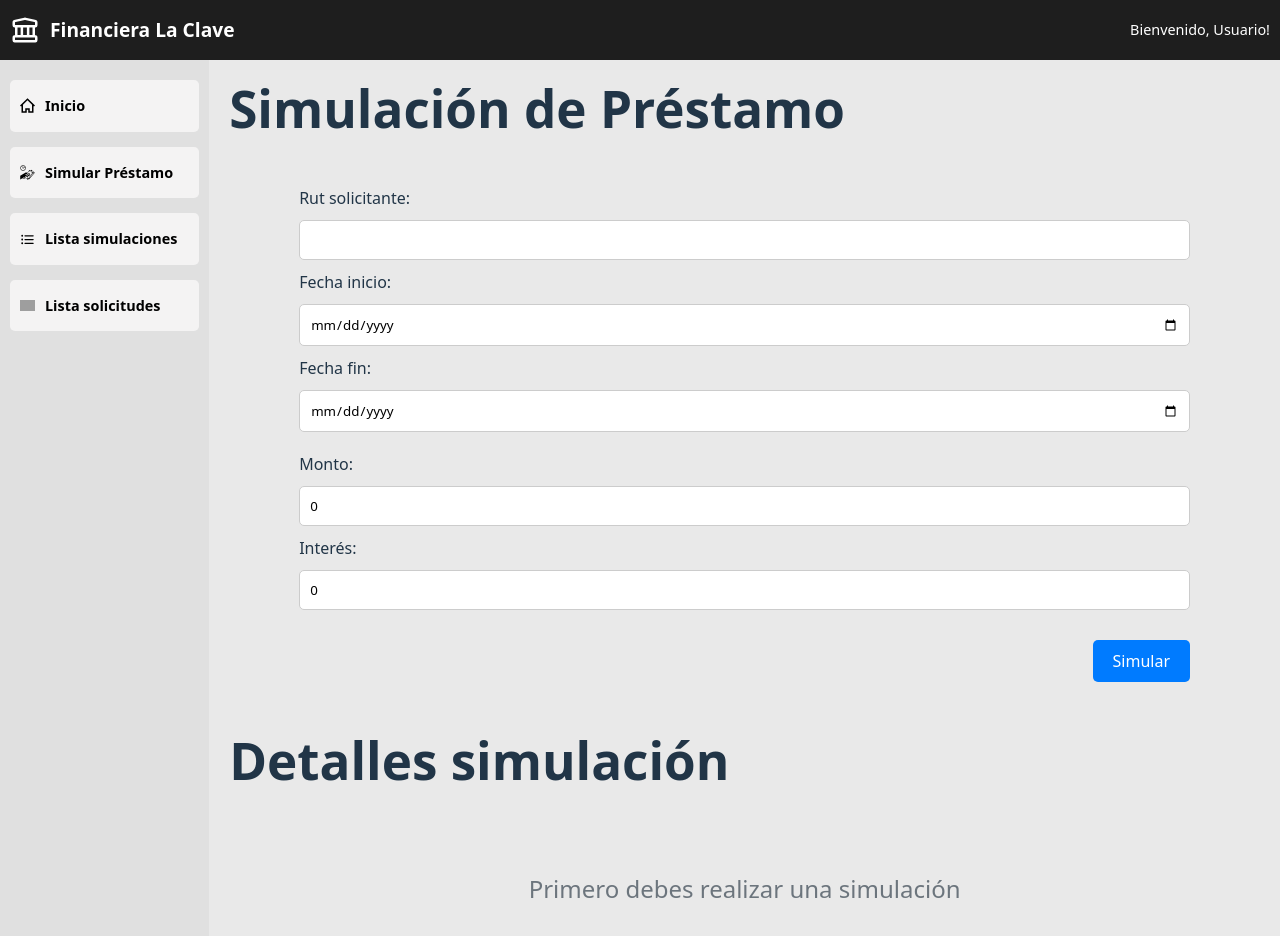
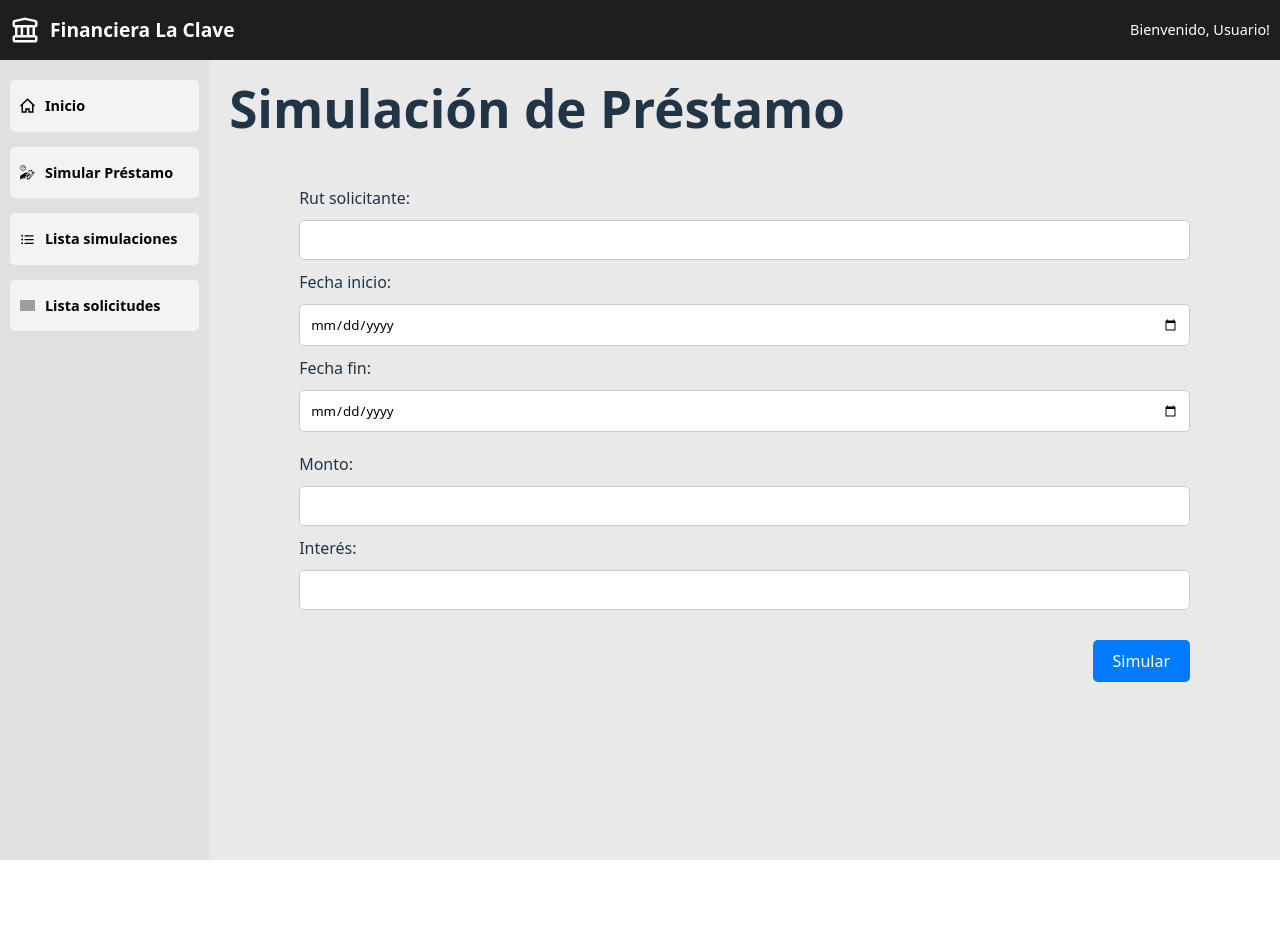
Before and after one commit to bastiansv/ingsoftware, a React (Vite) app in the folder front/: page /ejecutivo/solicitud in a window 1280 px wide. Shown: the top 936 px of the page. After the commit the page ends 860 px from the top, so only its background shows below. Built offline with nearby package versions, Linux system fonts and the light colour scheme; grey boxes are pictures that could not be loaded; the HTML template or start-up script is replaced by a standard one.

Commit message:
si bastian si

```diff
--- a/front/src/App.tsx
+++ b/front/src/App.tsx
@@ -21,7 +21,7 @@ function App() {
           <Route path="/ejecutivo/simulaciones" element={<ListaSimulaciones/>}/>
           <Route path="/ejecutivo/solicitudes" element={<ListaSolicitudes/>}/>
         </Route>
-        <Route path='/analista' element={<LayoutAnalista/>}>
+        <Route path='/analista/solicitudes' element={<LayoutAnalista/>}>
           <Route path='/analista/solicitudes' element={<SolicitudesPrestamo/>}/>
         </Route>
       </Routes>
--- a/front/src/components/analista/navbar/Navbar.tsx
+++ b/front/src/components/analista/navbar/Navbar.tsx
@@ -1,6 +1,8 @@
+import { useNavigate } from "react-router-dom"
 import "./navbar.scss"
 
 const Navbar = () => {
+    const navigate = useNavigate();
     return (
         <div className='navbar'>
             <div className="navbarEjecutivo--logo">
@@ -10,7 +12,7 @@ const Navbar = () => {
             </div>
 
             <ul>
-                <li>
+                <li onClick={()=>navigate("/analista/solicitudes")}>
                     <img src="/pending2.svg" alt="" />
                     <p>Solicitudes pendientes</p>
                 </li>
--- a/front/src/components/ejecutivo/formSolicitudes/FormSolicitudes.tsx
+++ b/front/src/components/ejecutivo/formSolicitudes/FormSolicitudes.tsx
@@ -57,11 +57,11 @@ const FormSolicitudes: React.FC<ChildProps> = ({setRows,setTable}) => {
                     <div className="form--section">
                         <div className="form--item">
                             <label htmlFor="monto">Monto:</label>
-                            <input type="number" name="monto" id="monto" value={amount} onChange={e => setAmount(Number(e.target.value))}/>
+                            <input type="number" name="monto" id="monto" onChange={e => setAmount(Number(e.target.value))}/>
                         </div>
                         <div className="form--item">
                             <label htmlFor="interes">Interés:</label>
-                            <input type="number" name="interes" id="interes" value={interest} onChange={e => setInterest(Number(e.target.value))}/>
+                            <input type="number" name="interes" id="interes" onChange={e => setInterest(Number(e.target.value))}/>
                         </div>
                     </div>
                 </div>
--- a/front/src/components/formLogin/FormLogin.tsx
+++ b/front/src/components/formLogin/FormLogin.tsx
@@ -20,7 +20,7 @@ const FormLogin = () => {
             navigate('/ejecutivo');
         break;
         case 'analista':
-            navigate('/analista');
+            navigate('/analista/solicitudes');
           break;
         case 'gerente':
             navigate('/gerente');
--- a/front/src/pages/Ejecutivo/solicitudPrestamo/SolicitudPrestamo.tsx
+++ b/front/src/pages/Ejecutivo/solicitudPrestamo/SolicitudPrestamo.tsx
@@ -9,11 +9,6 @@ interface Rows {
     nCuota: number,
     fechaVencimiento: string,
     montoUF: string
-}
-
-interface dataFromChildInterface {
-    id_simulacion: number,
-    cuotas: Rows[]
 }
 
 const SolicitudPrestamo = () => {
@@ -34,11 +29,10 @@ const SolicitudPrestamo = () => {
             </div>
             <FormSolicitudes setTable={setTable} setRows={setRows} />
 
-            <div className="solicitud--header">
-                <h1>Detalles simulación</h1>
-            </div>
-            {!table && <div className="solicitud--noData"> Primero debes realizar una simulación </div>}
             {table && <>
+                <div className="solicitud--header">
+                    <h1>Detalles simulación</h1>
+                </div>
                 <DataTable rows={rows} columns={columns} id="id" />
                 <div className="solicitud--solicitar">
                     <div className="solicitud--solicitar--buttons">
--- /dev/null
+++ b/front/src/pages/gerente/layoutGerente/layoutGerente.scss
@@ -0,0 +1,3 @@
+.layoutGerente{
+
+}
```
Also changed, not shown: front/src/pages/gerente/layoutGerente/LayoutGerente.tsx (added, +9 -0 lines), 1 other file (tests, documents, lock files or other folders).
